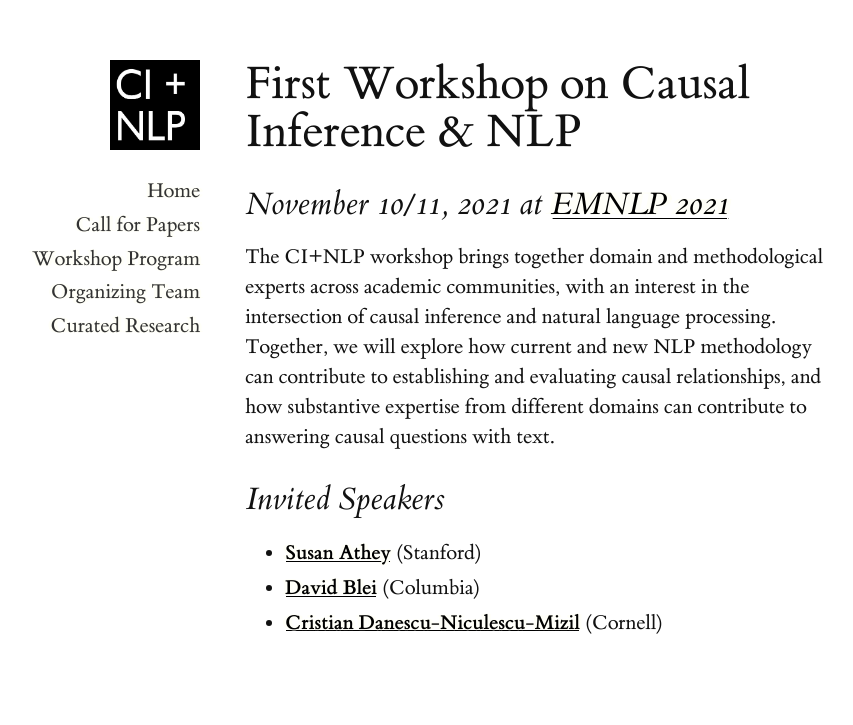
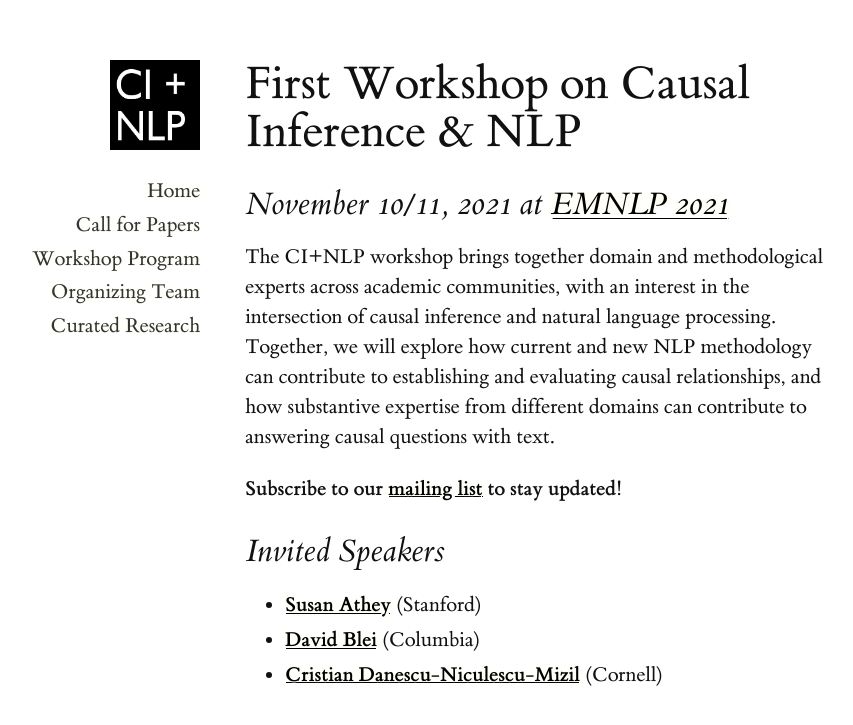
Before and after one commit to causaltext/causaltext.github.io, a Jekyll site: the page built from 2021/index.md, in a window 1280 px wide. Shown: the top 725 px of the page, without its empty margins (211-1064 px from the left). Built offline with Jekyll 4.4.1, drawn with Linux system fonts in a browser that asks for light colours.

Commit message:
Update index.md

```diff
--- a/2021/index.md
+++ b/2021/index.md
@@ -18,6 +18,8 @@ can contribute to establishing and evaluating causal relationships, and how
 substantive expertise from different domains can contribute to answering causal
 questions with text.
 
+**Subscribe to our [mailing list](https://4zpahwk1adr.typeform.com/to/TDotbHfM) to stay updated!**
+
 ## Invited Speakers
 
    * **[Susan Athey](https://athey.people.stanford.edu/)** (Stanford)
```
